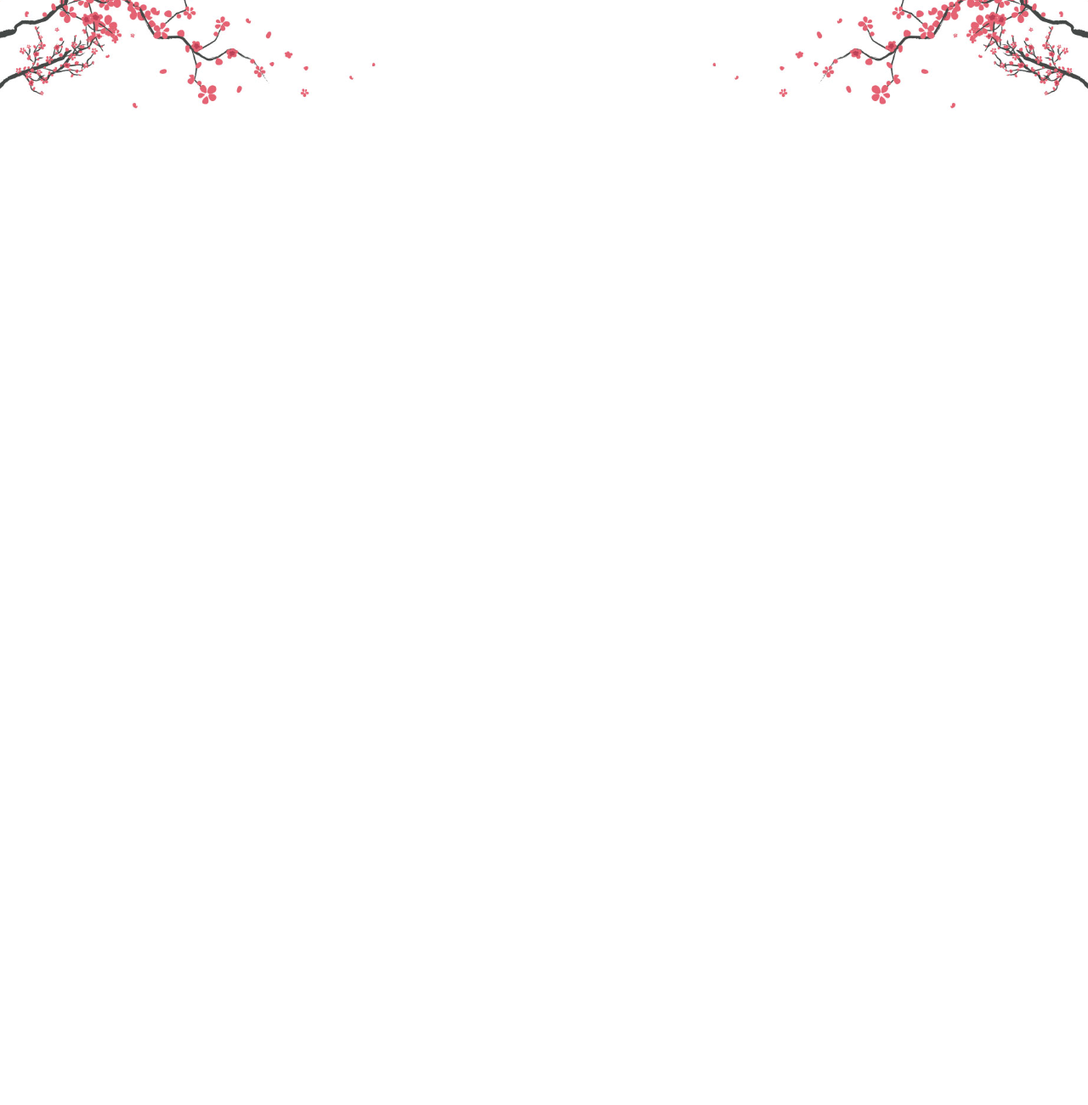
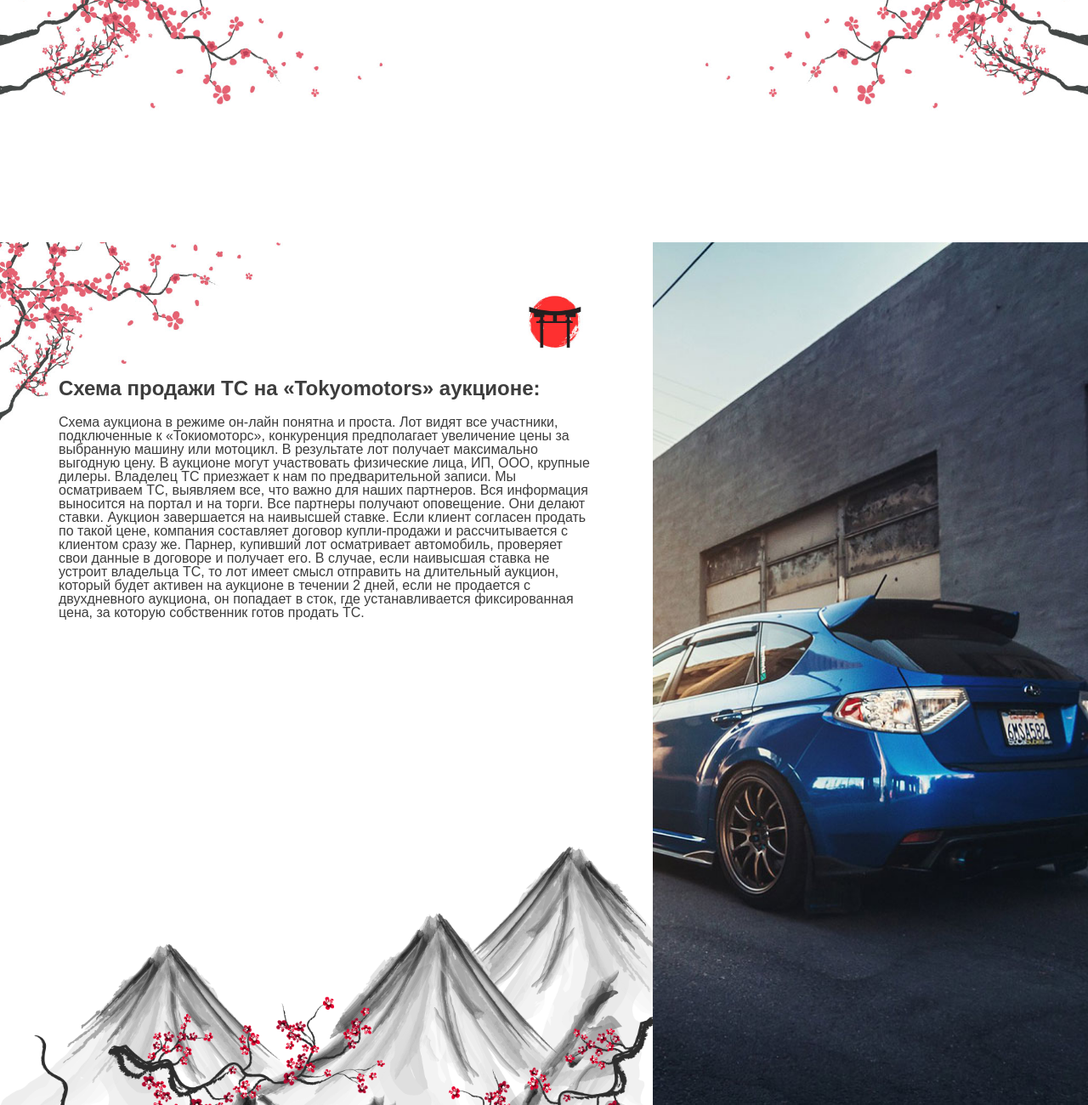
Before and after one commit to sheep-fish-vert/tokyoMotors, a website: page src/index.html in a window 1280 px wide. Shown: the part 972-2272 px from the top of the page at 85% size. Before the commit the page ends 1115 px from the top, so only its background shows below. Drawn offline with nearby package versions, Linux system fonts and the light colour scheme; files that its build step writes are made by us from their sources.

Commit message:
four-block maded

```diff
--- a/src/partials/four-block.html
+++ b/src/partials/four-block.html
@@ -1,10 +1,23 @@
 <article class="four-block" id="four-block">
 	<div class="wrapper">
 		<div class="left-part">
+			<img src="images/four-block-mountain.png" class="four-mountains">
 			<div class="mbox">
+				<div class="info-conteiner">
+					<div class="heading">
+						<h2>Схема продажи ТС на «Tokyomotors» аукционе:</h2>
+					</div>
+					<div class="text-part">
+						<p>Схема аукциона в режиме он-лайн понятна и проста. Лот видят все участники, подключенные к «Токиомоторс», конкуренция предполагает увеличение цены за выбранную машину или мотоцикл. В результате лот получает максимально выгодную цену. В аукционе могут участвовать физические лица, ИП, ООО, крупные дилеры.
 
+						Владелец ТС приезжает к нам по предварительной записи. Мы осматриваем ТС, выявляем все, что важно для наших партнеров. Вся информация выносится на портал и на торги. Все партнеры получают оповещение. Они делают ставки. Аукцион завершается на наивысшей ставке. Если клиент согласен продать по такой цене, компания составляет договор купли-продажи и рассчитывается с клиентом сразу же. Парнер, купивший лот осматривает автомобиль, проверяет свои данные в договоре и получает его.
+
+						В случае, если наивысшая ставка не устроит владельца ТС, то лот имеет смысл отправить на длительный аукцион, который будет активен на аукционе в течении 2 дней, если не продается с двухдневного аукциона, он попадает в сток, где устанавливается фиксированная цена, за которую собственник готов продать ТС.</p>
+					</div>
+				</div>
 			</div>
 		</div>
 		<div class="right-part"></div>
+
 	</div>
 </article>
--- a/src/sass/zdev_6.scss
+++ b/src/sass/zdev_6.scss
@@ -1,4 +1,4 @@
-.third-block{position: relative;  padding-bottom:490px;background: url('../images/third-block-background.jpg') no-repeat; background-size: cover; background-position: 50% 50%; font-family: 'Helvetica'; font-weight: 500;background-attachment: fixed;
+.third-block{position: relative;  min-height: 1150px;background: url('../images/third-block-background.jpg') no-repeat; background-size: 100% 100%; background-position: 50% 50%; font-family: 'Helvetica'; font-weight: 500;background-attachment: fixed;
 	.mbox{padding: 100px 0 50px 0;
 		.heading{padding-bottom: 50px;
 			h2{text-transform: uppercase; text-align: center; font-size: 45px; font-weight: 500;}
@@ -11,3 +11,28 @@
 		}
 	}
 }
+
+.four-block{
+	.wrapper{ display: flex; ;
+		.left-part{ background: url('../images/four-block-left-bg.jpg') no-repeat; background-size: contain; width: calc(100% * 0.6); position: relative; min-height: 1015px; background-position: 50% 0%;
+			.four-mountains{position: absolute; bottom: 0; right: 0;
+
+			}
+			.mbox{ max-width: 630px;padding: 140px 0px 0px 0px;
+				.four
+				.info-conteiner{
+					.heading{
+						h2{}
+					}
+					.text-part{
+						p{}
+					}
+				}
+
+			}
+		}
+		.right-part{ background: url('../images/four-block-right-bg.jpg') no-repeat; background-size: cover; min-width: calc(100% * 0.4); background-position: 50% 80%;
+
+		}
+	}
+}
```
Also changed, not shown: src/images/four-block-left-bg.jpg (added), src/images/four-block-mountain.png (added), src/images/four-block-right-bg.jpg (added).
